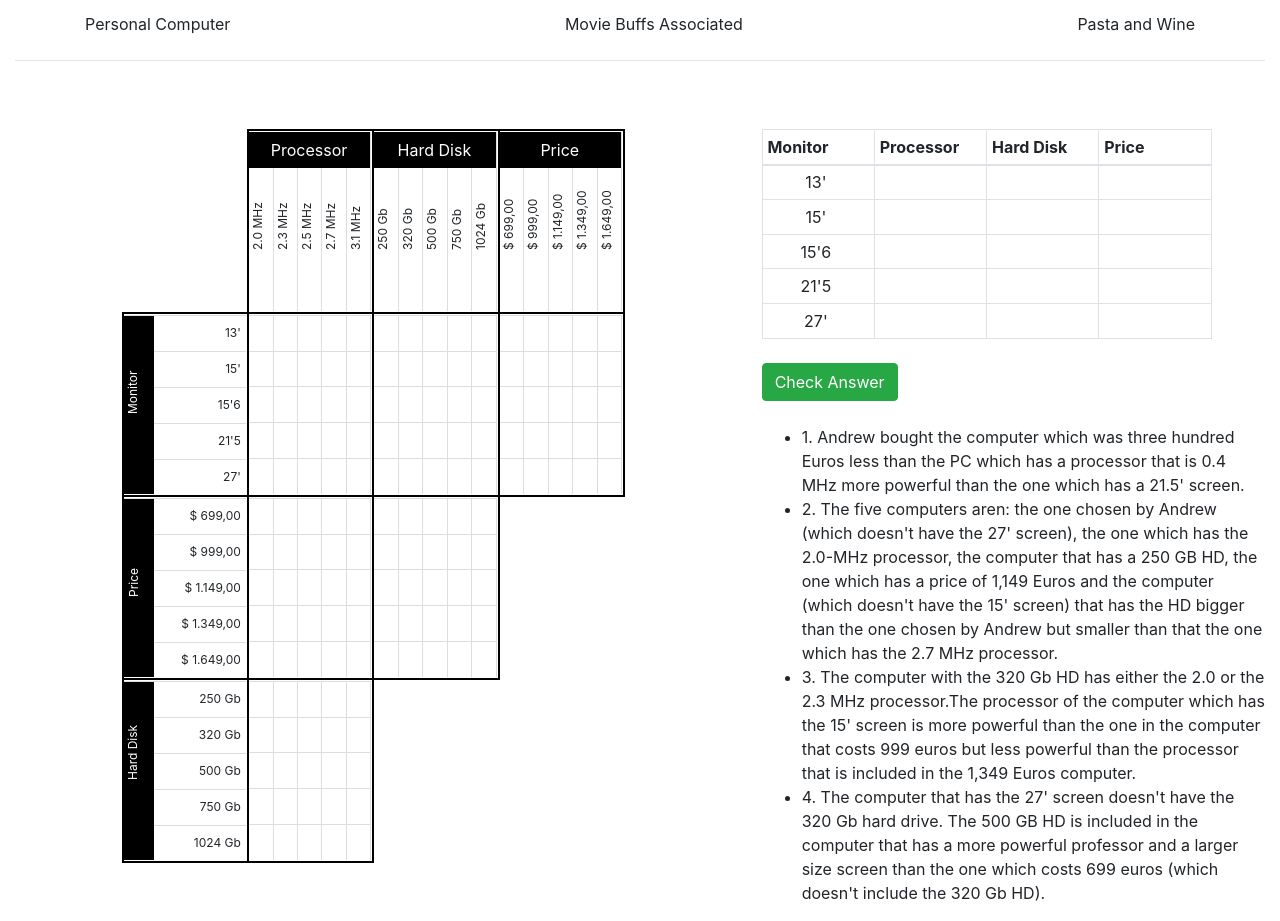
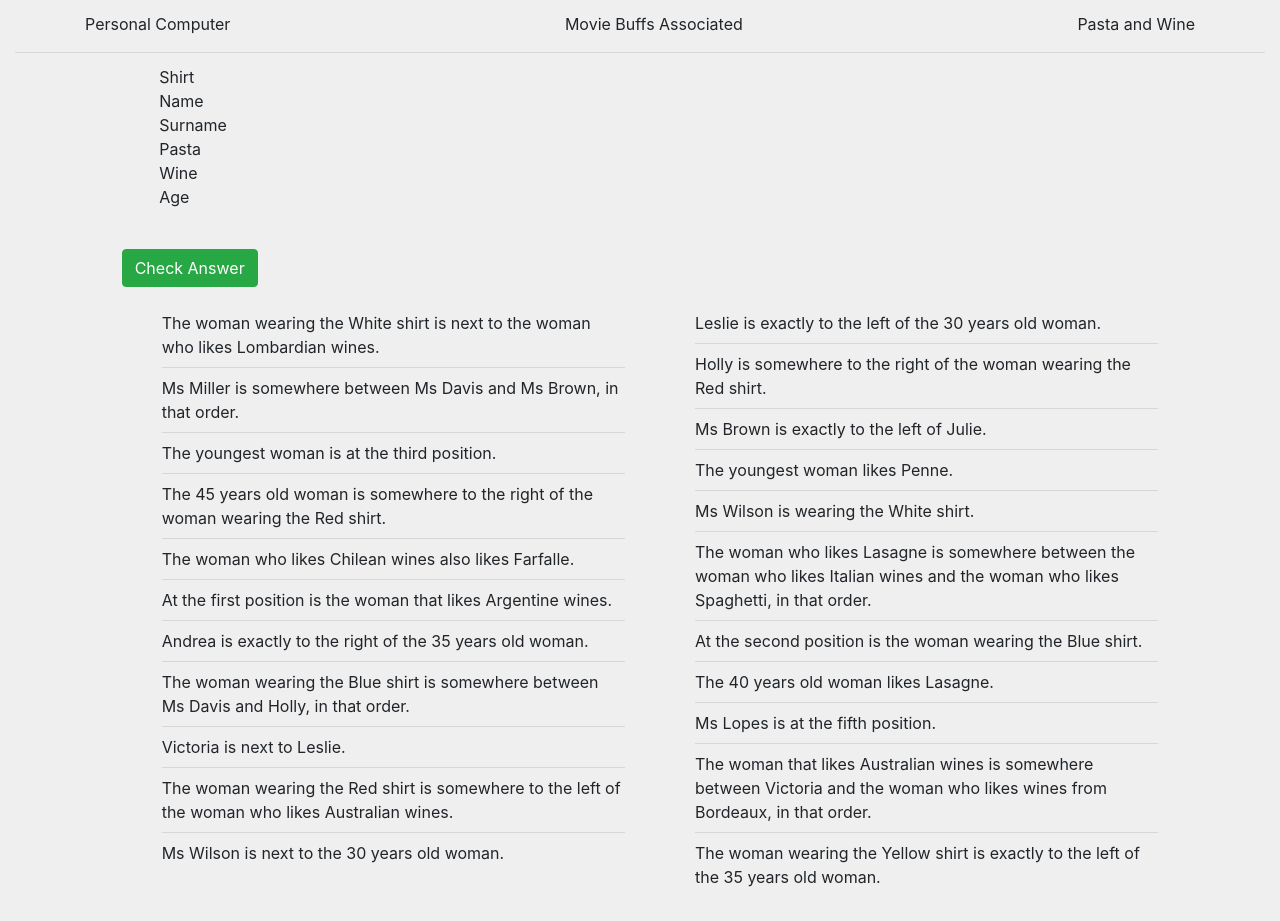
Before and after one commit to alexandreboudet/NoProblemo, a plain HTML site: page src/front/index.html in a window 1280 px wide. Drawn offline with nearby package versions, Linux system fonts and the light colour scheme.

Commit message:
ongoing pasta and wine

```diff
--- a/src/front/index.html
+++ b/src/front/index.html
@@ -1,8 +1,6 @@
 <!DOCTYPE html>
 <html>
-<script src="https://code.jquery.com/jquery-3.2.1.slim.min.js"
-    integrity="sha384-KJ3o2DKtIkvYIK3UENzmM7KCkRr/rE9/Qpg6aAZGJwFDMVNA/GpGFF93hXpG5KkN"
-    crossorigin="anonymous"></script>
+<script src="https://code.jquery.com/jquery-3.5.1.min.js"></script>
 <script src="https://cdnjs.cloudflare.com/ajax/libs/popper.js/1.12.9/umd/popper.min.js"
     integrity="sha384-ApNbgh9B+Y1QKtv3Rn7W3mgPxhU9K/ScQsAP7hUibX39j7fakFPskvXusvfa0b4Q"
     crossorigin="anonymous"></script>
@@ -41,7 +39,7 @@
             </div>
             <hr/>
           </nav>
-        <div id="personalComputer" class="show">
+        <div id="personalComputer" class="hide">
             <div class="row mt-5">
                 <div class="col-md-5 offset-md-1"  id="personalComputerPuzzle">
 
@@ -101,8 +99,60 @@
             </div>
 
         </div>
-        <div id="pastaWine" class="hide">
-            azea
+        <div id="pastaWine" class="show">
+            <div class="row">
+                <div class="col-md-10 offset-md-1">
+
+                    <div class="container-columns">
+                        <div>
+                            <ul>
+                                <li>Shirt</li>
+                                <li>Name</li>
+                                <li>Surname</li>
+                                <li>Pasta</li>
+                                <li>Wine</li>
+                                <li>Age</li>
+                            </ul>
+                        </div>
+                        <div id="pastaWineTables">
+
+                        </div>
+                    </div>
+                    <button class="btn btn-md btn-success mt-2 mb-4" id="pastaWinecheckAnswer">Check Answer</button>
+                    <div class="row" id="questionRow">
+                        <div class="col-md-6">
+                            <ul>
+                                <li>The woman wearing the White shirt is next to the woman who likes Lombardian wines.</li><hr/>
+                                <li>Ms Miller is somewhere between Ms Davis and Ms Brown, in that order.</li><hr/>
+                                <li>The youngest woman is at the third position.</li><hr/>
+                                <li>The 45 years old woman is somewhere to the right of the woman wearing the Red shirt.</li><hr/>
+                                <li>The woman who likes Chilean wines also likes Farfalle.</li><hr/>
+                                <li>At the first position is the woman that likes Argentine wines.</li><hr/>
+                                <li>Andrea is exactly to the right of the 35 years old woman.</li><hr/>
+                                <li>The woman wearing the Blue shirt is somewhere between Ms Davis and Holly, in that order.</li><hr/>
+                                <li>Victoria is next to Leslie.</li><hr/>
+                                <li>The woman wearing the Red shirt is somewhere to the left of the woman who likes Australian wines.</li><hr/>
+                                <li>Ms Wilson is next to the 30 years old woman.</li>
+                            </ul>
+                        </div>
+                        <div class="col-md-6">
+                            <ul>
+                                <li>Leslie is exactly to the left of the 30 years old woman.</li><hr/>
+                                <li>Holly is somewhere to the right of the woman wearing the Red shirt.</li><hr/>
+                                <li>Ms Brown is exactly to the left of Julie.</li><hr/>
+                                <li>The youngest woman likes Penne.</li><hr/>
+                                <li>Ms Wilson is wearing the White shirt.</li><hr/>
+                                <li>The woman who likes Lasagne is somewhere between the woman who likes Italian wines and the woman who likes Spaghetti, in that order.</li><hr/>
+                                <li>At the second position is the woman wearing the Blue shirt.</li><hr/>
+                                <li>The 40 years old woman likes Lasagne.</li><hr/>
+                                <li>Ms Lopes is at the fifth position.</li><hr/>
+                                <li>The woman that likes Australian wines is somewhere between Victoria and the woman who likes wines from Bordeaux, in that order.</li><hr/>
+                                <li>The woman wearing the Yellow shirt is exactly to the left of the 35 years old woman.</li>
+                            </ul>
+                        </div>
+                    </div>
+                </div>
+            </div>
         </div>
     </div>
 
--- a/src/front/puzzle.js
+++ b/src/front/puzzle.js
@@ -67,6 +67,29 @@ $(document).ready(() => {
         console.log(movieBuffDznData);
     });
 
+    $("#pastaWinecheckAnswer").click(() => {
+        let pastaWineDznData = [
+            [], // Shirt
+            [], // Surname
+            [], // Pasta
+            [], // Wine
+            [] // Age
+        ];
+
+        /*for (let i = 0; i < 4; i++) {
+            for (let j = 0; j < 5; j++) {
+                let tempInd = movieBuffGlobalData[i].findIndex((element) => element == movieBuffOutputData[j][i]);
+                if(tempInd >= 0){
+                    movieBuffDznData[i].push(tempInd+1);
+                } else {
+                    movieBuffDznData[i].push("_");
+                }
+            }
+        }*/
+
+        console.log(pastaWineDznData);
+    });
+
     // Navbar
 
     $("#personalComputerButton").click(function () {
@@ -87,6 +110,13 @@ $(document).ready(() => {
 
 
     // Init
+
+    const shirtData = ['blue','green','red','white','yellow'];
+    const nameData = ['Andrea','Holly','Julie','Leslie','Victoria'];
+    const surnameData = ['Brown','Davis','Lopes','Miller','Wilson'];
+    const pastaData = ['farfalle','lasagne','penne','spaghetti','ravioli'];
+    const wineData = ['Australian','Argentine','Chilean','French','Italian'];
+    const ageData = ['30 years','35 years','40 years','45 years','50 years'];
 
     let personalComputerOutputData = [
         ["13\'","","",""],
--- a/src/front/style.css
+++ b/src/front/style.css
@@ -119,3 +119,34 @@ table .side-table tr td {
 .background-navbar a:hover {
   cursor: pointer;
 }
+
+.container-columns {
+  font-size: 1rem;
+  font-weight: 400;
+  line-height: 1.5;
+  color: #212529;
+  text-align: left;
+  box-sizing: border-box;
+  display: flex;
+  flex-wrap: wrap;
+  margin-right: -2.5px;
+  margin-left: -2.5px;
+  margin-bottom: 1rem;
+}
+
+ul {
+  list-style-type: none;
+}
+
+#questionRow > div > ul > li {
+  font-size: 1rem;
+}
+
+body {
+  background-color: #efefef !important;
+}
+
+hr {
+  margin-top: 0.5rem !important;
+  margin-bottom: 0.5rem !important;
+}
```
